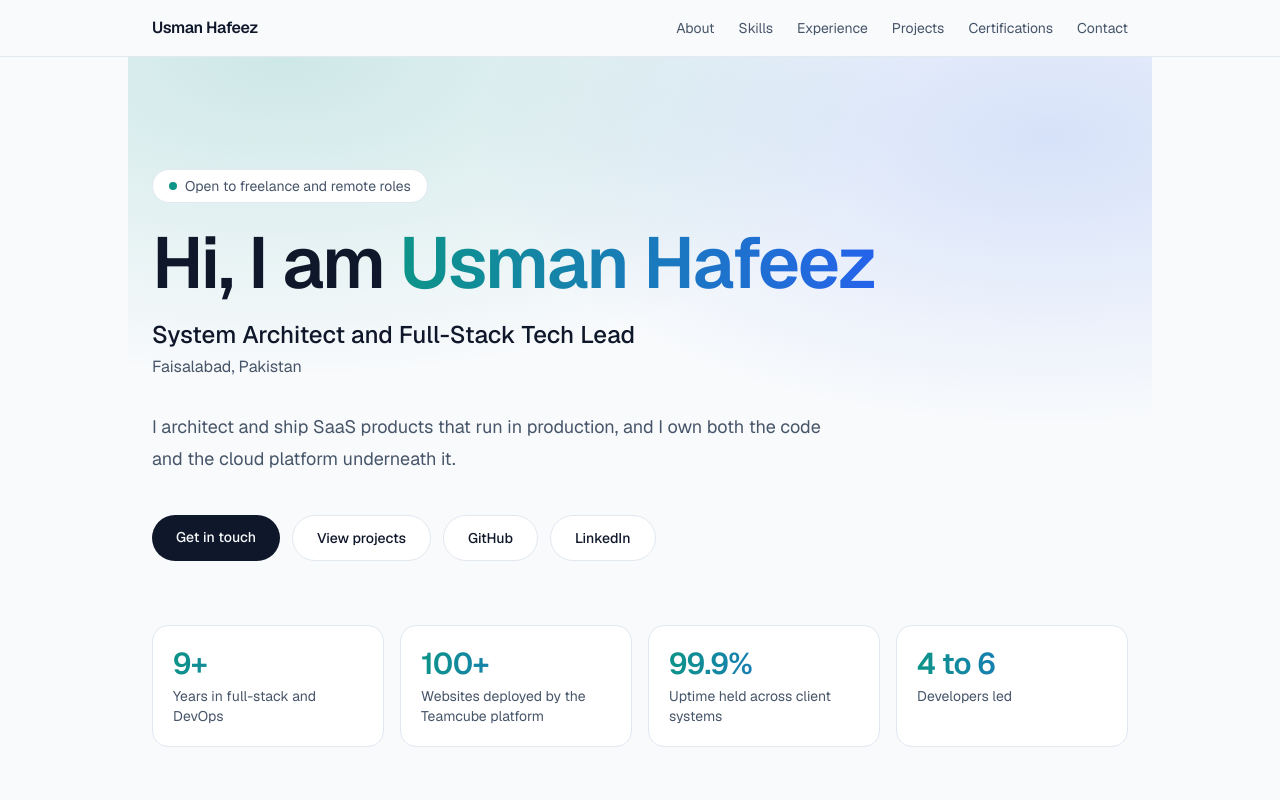
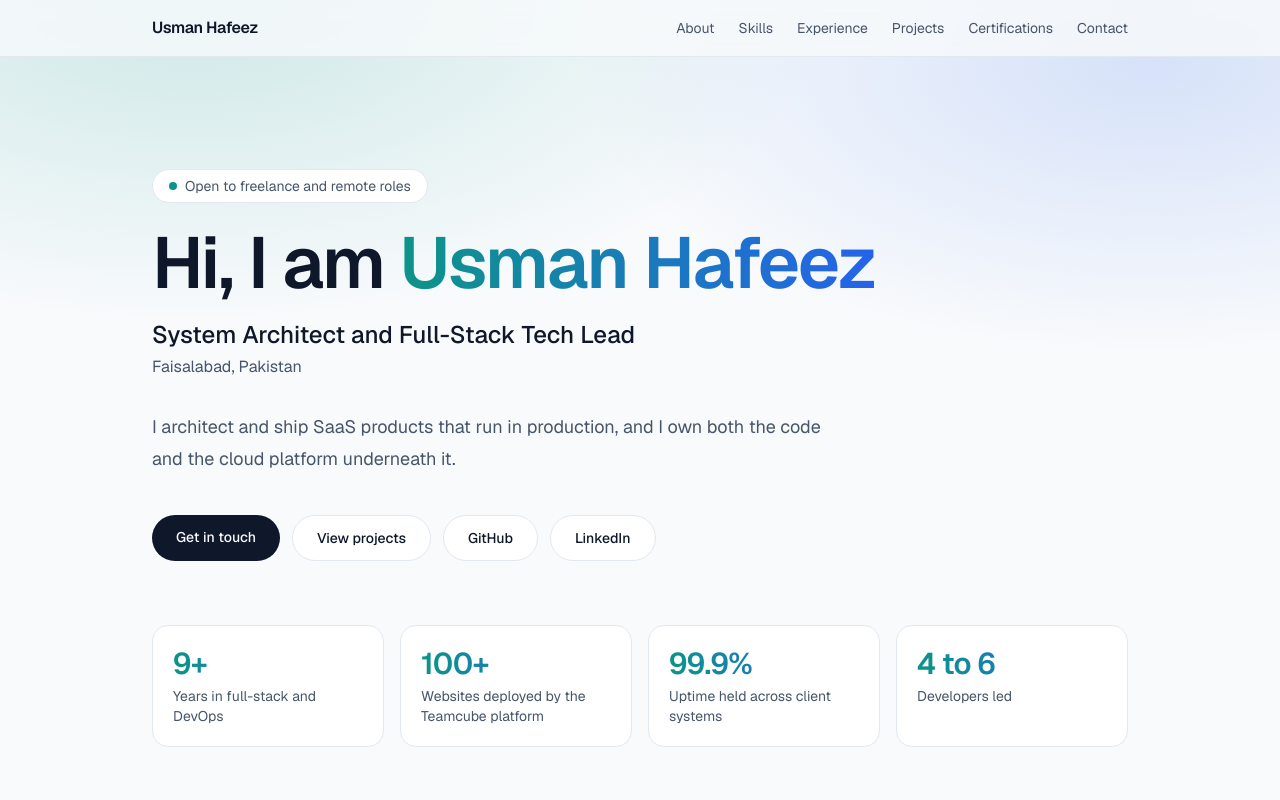
Before and after one commit to usmanhafeez147/portfolio, a Next.js app: page / in a window 1280 px wide. Shown: the top 800 px of the page. Built offline with nearby package versions, Linux system fonts and the light colour scheme.

Commit message:
Fix hero background edges

```diff
--- a/src/app/globals.css
+++ b/src/app/globals.css
@@ -51,7 +51,16 @@ body {
   color: transparent;
 }
 
-.hero-glow {
+body {
+  position: relative;
+}
+body::before {
+  content: "";
+  position: absolute;
+  inset: 0 0 auto 0;
+  height: 40rem;
+  z-index: -1;
+  pointer-events: none;
   background:
     radial-gradient(40rem 20rem at 15% 0%, color-mix(in srgb, var(--accent) 18%, transparent), transparent),
     radial-gradient(36rem 18rem at 90% 10%, color-mix(in srgb, var(--accent-2) 16%, transparent), transparent);
--- a/src/app/page.tsx
+++ b/src/app/page.tsx
@@ -18,7 +18,7 @@ export default function Home() {
     <>
       <Header />
       <main id="top" className="mx-auto w-full max-w-5xl flex-1 px-6">
-        <section className="hero-glow relative -mx-6 px-6 py-20 sm:py-28">
+        <section className="py-20 sm:py-28">
           <p className="inline-flex items-center gap-2 rounded-full border border-line bg-card px-4 py-1.5 text-sm text-muted">
             <span className="h-2 w-2 rounded-full bg-accent" aria-hidden="true" />
             Open to freelance and remote roles
```
